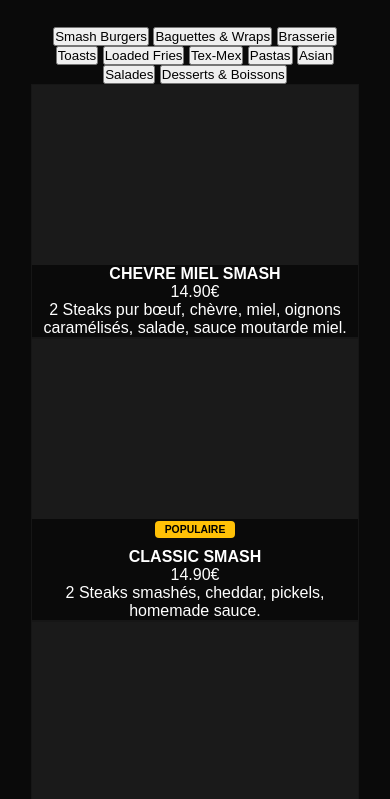
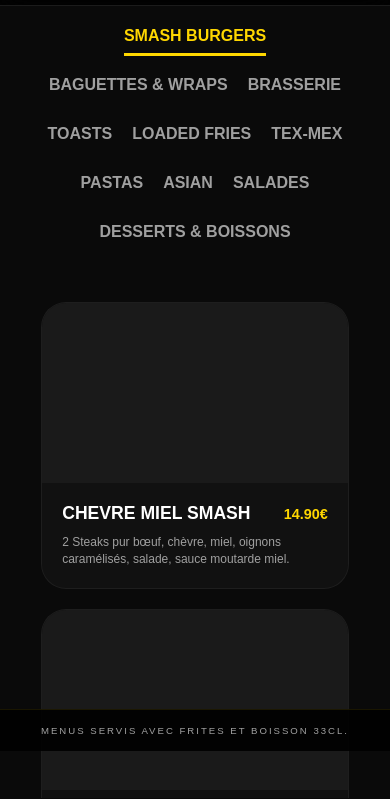
Before and after one commit to Noytoxoxxx/sevenfinal, a plain HTML site: page menu.html in a window 390 px wide. Shown: the part 93-892 px from the top of the page. Drawn offline with nearby package versions, Linux system fonts and the light colour scheme.

Commit message:
Update style.css

```diff
--- a/style.css
+++ b/style.css
@@ -16,20 +16,14 @@
     user-select: none;
 }
 
-/* MODIFICATION ICI : On prépare le scroll */
 body, html {
+    height: 100%;
     width: 100%;
-    overflow-x: hidden; /* Empêche le scroll horizontal bizarre */
-    overflow-y: auto;   /* Permet le scroll vertical par défaut */
+    overflow: hidden;
     background: url('street-bg.jpg') no-repeat center center fixed;
     background-size: cover;
     background-color: var(--bg-dark);
     color: var(--white);
-}
-
-/* Sur PC, on peut garder l'effet figé si tu préfères, mais le scroll est actif */
-@media (min-width: 769px) {
-    body, html { height: 100%; overflow: hidden; }
 }
 
 /* --- NAVIGATION --- */
@@ -69,12 +63,12 @@ nav ul li a:hover { color: var(--gold-yellow); }
 
 /* --- CONTAINERS --- */
 .main-wrapper {
-    min-height: 100vh; /* Utilise min-height au lieu de height */
+    height: 100vh;
     display: flex;
     flex-direction: column;
     justify-content: center;
     align-items: center;
-    padding: 120px 8% 60px 8%; /* Augmentation du padding top pour la navbar */
+    padding: 100px 8% 60px 8%;
     text-align: center;
 }
 
@@ -118,7 +112,7 @@ h1 span { color: var(--white); display: block; }
     box-shadow: 0 0 20px rgba(255, 215, 0, 0.4);
 }
 
-/* --- MODALE DE COMMANDE --- */
+/* --- MODALE DE COMMANDE ANIMÉE --- */
 .modal-overlay {
     position: fixed;
     top: 0; left: 0; width: 100%; height: 100%;
@@ -130,6 +124,16 @@ h1 span { color: var(--white); display: block; }
     backdrop-filter: blur(15px);
 }
 
+/* Animation d'ouverture */
+@keyframes modalPop {
+    from { opacity: 0; transform: scale(0.8) translateY(20px); }
+    to { opacity: 1; transform: scale(1) translateY(0); }
+}
+
+.animate-pop {
+    animation: modalPop 0.4s cubic-bezier(0.175, 0.885, 0.32, 1.275);
+}
+
 .modal-content {
     background: #111;
     padding: 40px;
@@ -139,6 +143,14 @@ h1 span { color: var(--white); display: block; }
     position: relative;
     max-width: 450px;
     width: 90%;
+}
+
+.close-modal {
+    position: absolute;
+    top: 20px; right: 25px;
+    font-size: 30px;
+    color: var(--gold-yellow);
+    cursor: pointer;
 }
 
 .order-grid {
@@ -153,8 +165,11 @@ h1 span { color: var(--white); display: block; }
     color: white;
     font-size: 0.65rem;
     font-weight: 700;
+    text-transform: uppercase;
+    transition: 0.3s;
 }
 
+/* Taille réduite des logos */
 .order-logo {
     width: 65px;
     height: 65px;
@@ -165,9 +180,122 @@ h1 span { color: var(--white); display: block; }
     align-items: center;
     justify-content: center;
     border: 1px solid rgba(255, 215, 0, 0.1);
+    transition: 0.4s;
+    padding: 12px;
 }
 
-.order-logo img { width: 100%; height: 100%; object-fit: contain; filter: grayscale(100%) brightness(200%); }
+.order-logo img {
+    width: 100%;
+    height: 100%;
+    object-fit: contain;
+    filter: grayscale(100%) brightness(200%); /* Blanc par défaut */
+    transition: 0.4s;
+}
+
+.order-item:hover .order-logo {
+    background: var(--gold-yellow);
+    border-color: var(--gold-yellow);
+    transform: translateY(-8px);
+    box-shadow: 0 10px 20px rgba(255, 215, 0, 0.2);
+}
+
+.order-item:hover .order-logo img {
+    filter: grayscale(0%) brightness(100%); /* Couleur originale au survol */
+}
+
+/* --- MENU --- */
+.menu-nav {
+    display: flex;
+    justify-content: center;
+    gap: 20px;
+    margin-bottom: 40px;
+    flex-wrap: wrap;
+}
+
+.tab-link {
+    background: transparent;
+    border: none;
+    color: var(--grey);
+    font-size: 1rem;
+    font-weight: 800;
+    cursor: pointer;
+    text-transform: uppercase;
+    padding-bottom: 8px;
+    border-bottom: 3px solid transparent;
+    transition: 0.3s;
+}
+
+.tab-link.active {
+    color: var(--gold-yellow);
+    border-bottom: 3px solid var(--gold-yellow);
+}
+
+.tab-content {
+    display: none;
+    width: 100%;
+    max-height: 60vh;
+    overflow-y: auto;
+    padding: 10px;
+}
+
+.tab-content.active { display: block; }
+
+.premium-menu-grid {
+    display: grid;
+    grid-template-columns: repeat(auto-fit, minmax(280px, 1fr));
+    gap: 20px;
+    max-width: 1200px;
+    margin: 0 auto;
+}
+
+.premium-card {
+    background: var(--glass);
+    border-radius: 25px;
+    overflow: hidden;
+    border: 1px solid rgba(255, 255, 255, 0.05);
+    transition: 0.4s;
+    text-align: left;
+}
+
+.premium-card:hover {
+    transform: translateY(-5px);
+    border-color: var(--gold-yellow);
+}
+
+.card-img {
+    height: 160px;
+    background-size: cover;
+    background-position: center;
+    background-color: #1a1a1a;
+}
+
+
+/* BADGE POPULAIRE */
+.badge-popular {
+    background: var(--gold-yellow);
+    color: #000;
+    font-size: 0.6rem;
+    font-weight: 800;
+    padding: 2px 8px;
+    border-radius: 4px;
+    display: inline-block;
+    margin-bottom: 8px;
+    text-transform: uppercase;
+}
+
+/* EFFET SURBRILLANCE AU SURVOL */
+.premium-card:hover {
+    transform: translateY(-10px);
+    border-color: var(--gold-yellow);
+    box-shadow: 0 0 25px rgba(255, 215, 0, 0.25); /* Le glow doré */
+    background: rgba(255, 255, 255, 0.06);
+}
+
+.card-info { padding: 20px; }
+.card-header { display: flex; justify-content: space-between; align-items: center; margin-bottom: 10px; }
+.card-header h4 { font-size: 1.1rem; font-weight: 800; color: #fff; }
+.p-price { color: var(--gold-yellow); font-weight: 900; font-size: 0.9rem; }
+.card-info p { color: var(--grey); font-size: 0.75rem; line-height: 1.4; }
 
 /* --- AVIS GOOGLE --- */
 .reviews-container {
@@ -188,11 +316,14 @@ h1 span { color: var(--white); display: block; }
 
 /* --- FOOTER --- */
 footer {
+    position: fixed;
+    bottom: 0;
     width: 100%;
-    padding: 30px;
+    padding: 15px;
     background: rgba(0, 0, 0, 0.9);
     text-align: center;
     border-top: 1px solid rgba(255, 215, 0, 0.1);
+    z-index: 1000;
 }
 
 footer p {
@@ -202,26 +333,21 @@ footer p {
     text-transform: uppercase;
 }
 
-/* --- CORRECTIF MOBILE (Inspiré de Grognards) --- */
+/* Scrollbar */
+.tab-content::-webkit-scrollbar { width: 4px; }
+.tab-content::-webkit-scrollbar-thumb { background: var(--gold-yellow); border-radius: 10px; }
+
+/* --- CORRECTIF MOBILE : ACTIVER SCROLL ET MARGE NAVBAR --- */
 @media (max-width: 768px) {
     body, html {
-        overflow-y: scroll !important; /* Force le scroll vertical */
-        height: auto !important;
+        overflow-y: auto !important; /* Force l'activation du scroll */
+        height: auto;
     }
 
     .main-wrapper {
-        padding-top: 140px; /* Espace crucial pour que HOMEMADE ne soit pas caché */
-        padding-bottom: 80px;
-        height: auto;
-        min-height: 100vh;
-        justify-content: flex-start; /* Aligne le contenu vers le haut */
-    }
-
-    nav {
-        padding: 15px 5%;
-    }
-
-    h1 {
-        font-size: 3.5rem; /* Taille plus adaptée pour éviter que ça prenne tout l'écran */
+        height: auto; /* Supprime la hauteur fixe qui écrase le contenu */
+        padding-top: 130px; /* Pousse le contenu SOUS la navbar */
+        padding-bottom: 120px; /* Espace pour le footer */
+        justify-content: flex-start; /* Aligne le contenu en haut */
     }
 }
```
